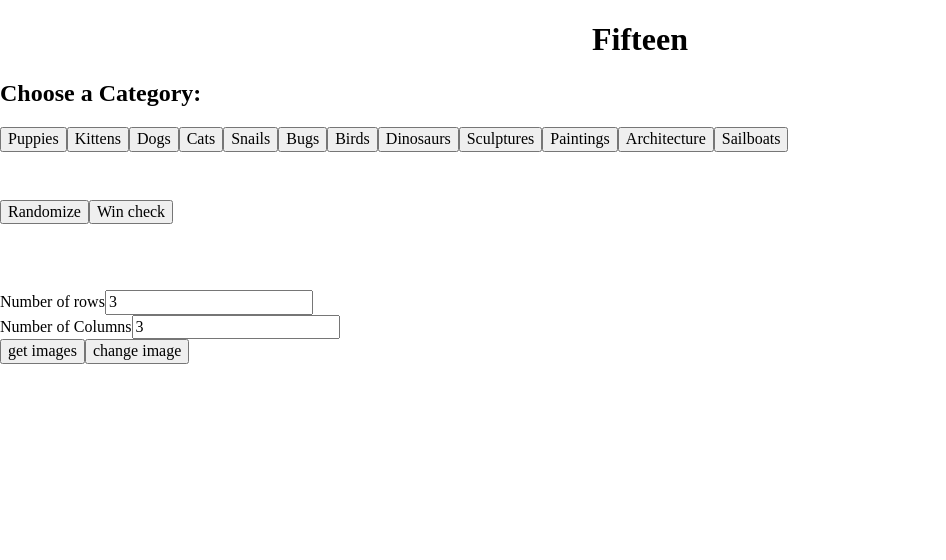
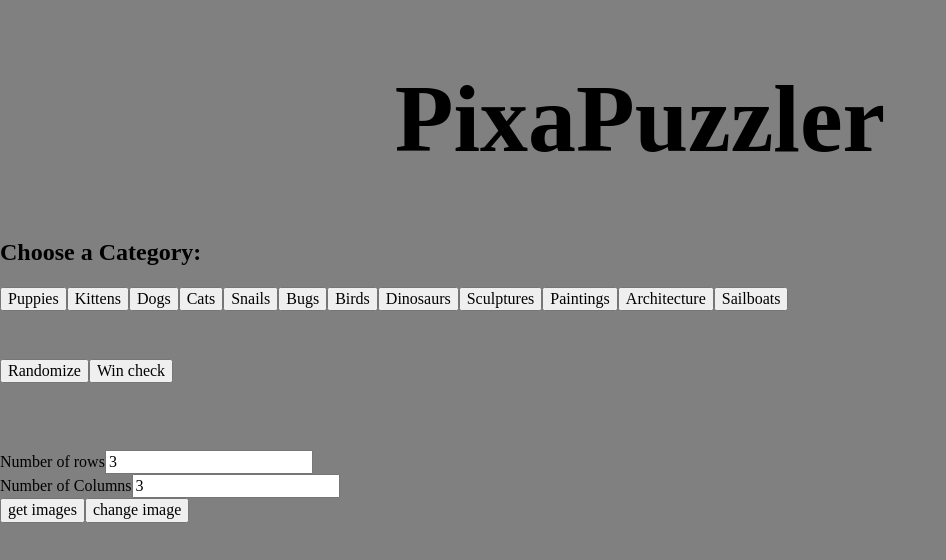
Before and after one commit to CodySelman/react-fifteen, a React (Create React App) app in the folder client/: page / in a window 1280 px wide. Shown: the top 560 px of the page, without its empty margins (0-946 px from the left). Built offline with nearby package versions, Linux system fonts and the light colour scheme.

Commit message:
Various small styling tweaks. Changed title of project. Increased title font size. Centered puzzle. Changed background color of blankcell style to match new background color for App.

```diff
--- a/client/src/App.css
+++ b/client/src/App.css
@@ -1,13 +1,18 @@
+html, body {
+    width: 100%;
+    background-color: grey;
+}
+
 .App--CellGrid-container {
-    width: 250px;
-    height: 250px;
+    width: 100%;
     display: flex;
-    justify-self: center;
-    margin: auto;
+    justify-content: center;
+    align-content: center;
 }
 
 .App--heading {
     text-align: center;
+    font-size: 6rem;
 }
 
 .App--margin-top-3 {
--- a/client/src/App.js
+++ b/client/src/App.js
@@ -251,11 +251,11 @@ class App extends Component {
   render() {
     return (
       <div>
-        <h1 className="App--heading">Fifteen</h1>
+        <h1 className="App--heading">PixaPuzzler</h1>
 
         {this.state.isCategoryChosen
         ?
-          <div>
+          <div className='App--CellGrid-container'>
             <CellGrid
               cells={this.state.cells}
               handleClick={this.handleClick}
--- a/client/src/Cell.css
+++ b/client/src/Cell.css
@@ -3,8 +3,7 @@
 }
 
 .Cell--cell-blank {
-    background-color: white;
-    color: white;
+    background-color: grey;
     border: none;
 }
 
--- a/client/src/CellGrid.css
+++ b/client/src/CellGrid.css
@@ -3,5 +3,4 @@
     display: flex;
     flex-direction: row;
     flex-wrap: wrap;
-    justify-self: center;
 }
```
